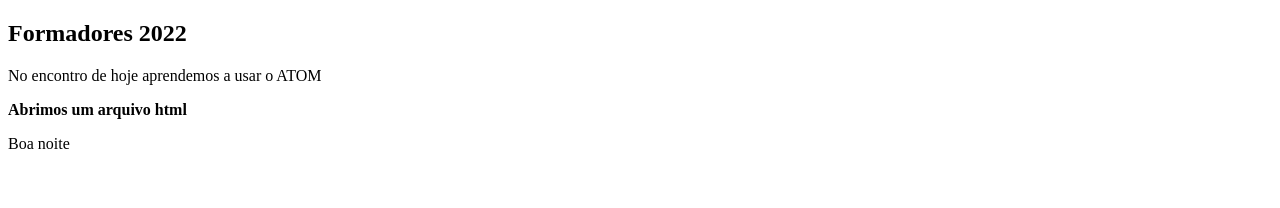
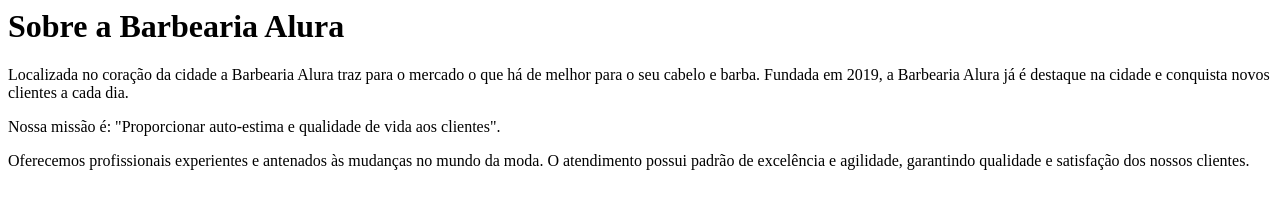
Before and after one commit to MaciasDaniela/Programacao-Formadores, a plain HTML site: page index.html in a window 1280 px wide. Drawn offline with Linux system fonts and the light colour scheme.

Commit message:
barbearia
construindo a página

```diff
--- a/index.html
+++ b/index.html
@@ -1,13 +1,7 @@
-<!DOCTYPE html>
-<html lang="en" dir="ltr">
-  <head>
-    <meta charset="utf-8">
-    <title></title>
-  </head>
-  <body>
-<h2>Formadores 2022</h2>
-<p>No encontro de hoje aprendemos a usar o ATOM</p>
-<p><b>Abrimos um arquivo html</b></p>
-<p>Boa noite</p>
-  </body>
-</html>
+<h1>Sobre a Barbearia Alura</h1>
+
+<p>Localizada no coração da cidade a Barbearia Alura traz para o mercado o que há de melhor para o seu cabelo e barba. Fundada em 2019, a Barbearia Alura já é destaque na cidade e conquista novos clientes a cada dia.<p/>
+
+<p>Nossa missão é: "Proporcionar auto-estima e qualidade de vida aos clientes".<p/>
+
+<p>Oferecemos profissionais experientes e antenados às mudanças no mundo da moda. O atendimento possui padrão de excelência e agilidade, garantindo qualidade e satisfação dos nossos clientes.<p/>
```
